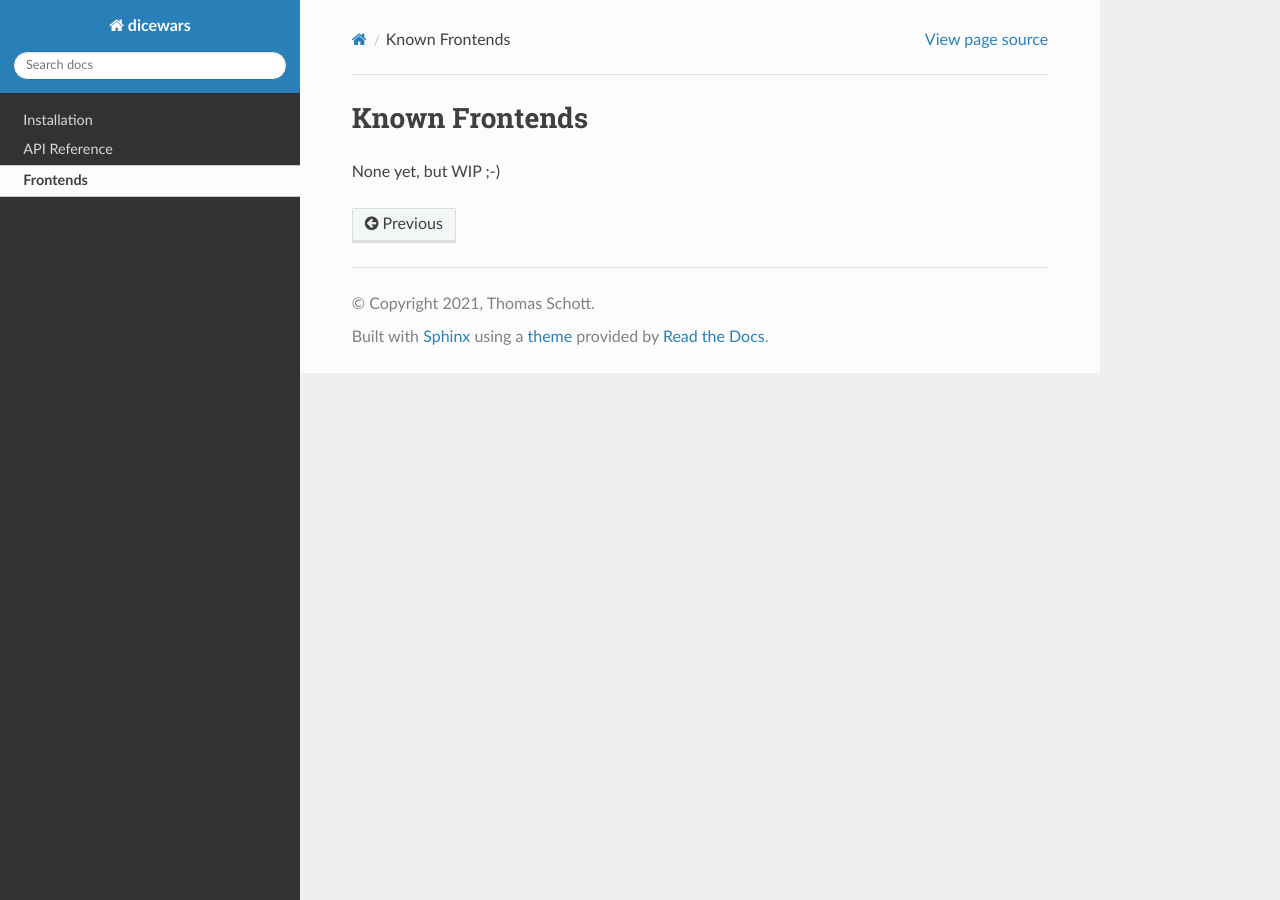
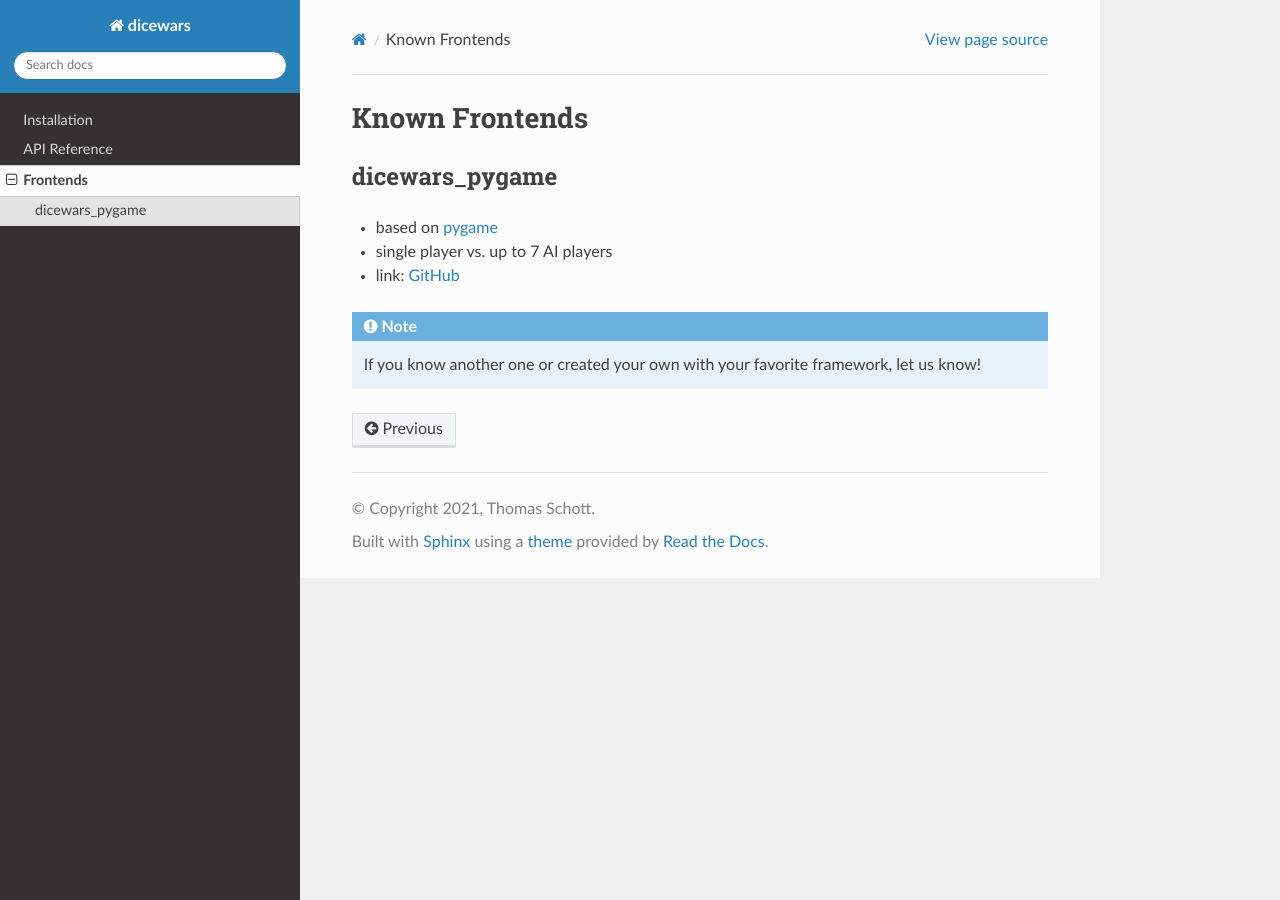
Before and after one commit to scotty007/dicewars, a Sphinx documentation site: the page built from doc/frontends.rst, in a window 1280 px wide. Built offline with Sphinx 7.4.7 and the Read the Docs theme 2.0.0, drawn with Linux system fonts in a browser that asks for light colours.

Commit message:
doc: Add dicewars_pygame to frontends page

```diff
--- a/doc/frontends.rst
+++ b/doc/frontends.rst
@@ -1,4 +1,13 @@
 Known Frontends
 ===============
 
-None yet, but WIP ;-)
+dicewars_pygame
+---------------
+
+* based on `pygame <https://www.pygame.org>`_
+* single player vs. up to 7 AI players
+* link: `GitHub <https://github.com/scotty007/dicewars_pygame>`_
+
+.. note::
+   If you know another one or created your own with your favorite
+   framework, let us know!
```
